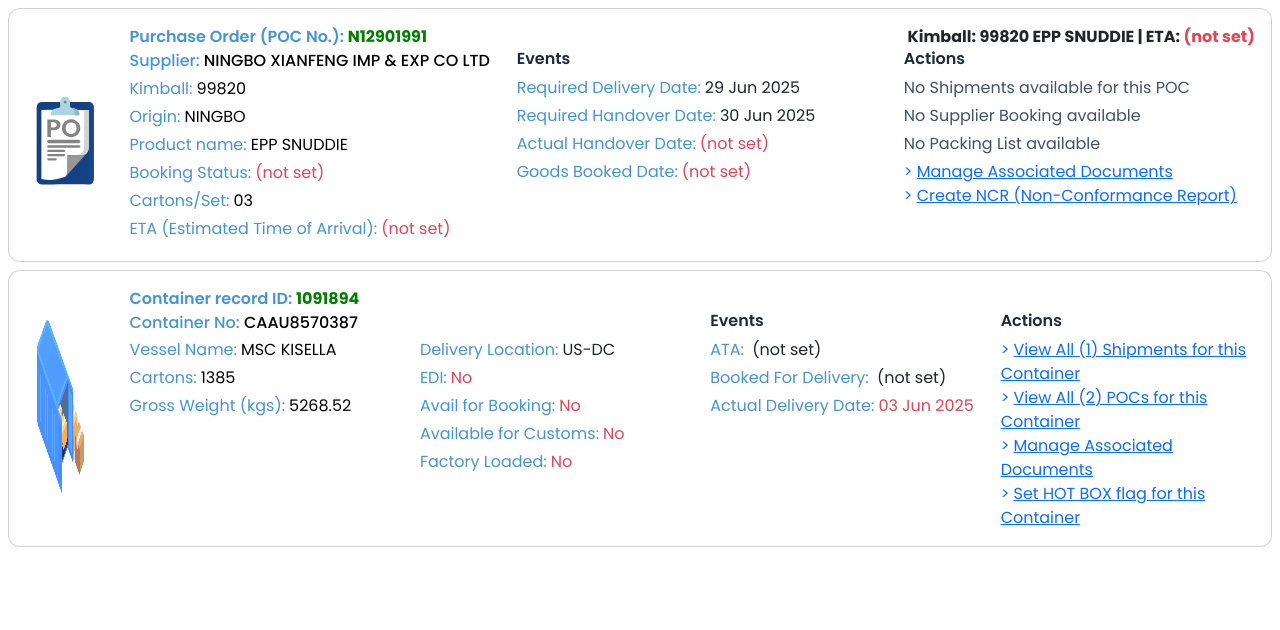
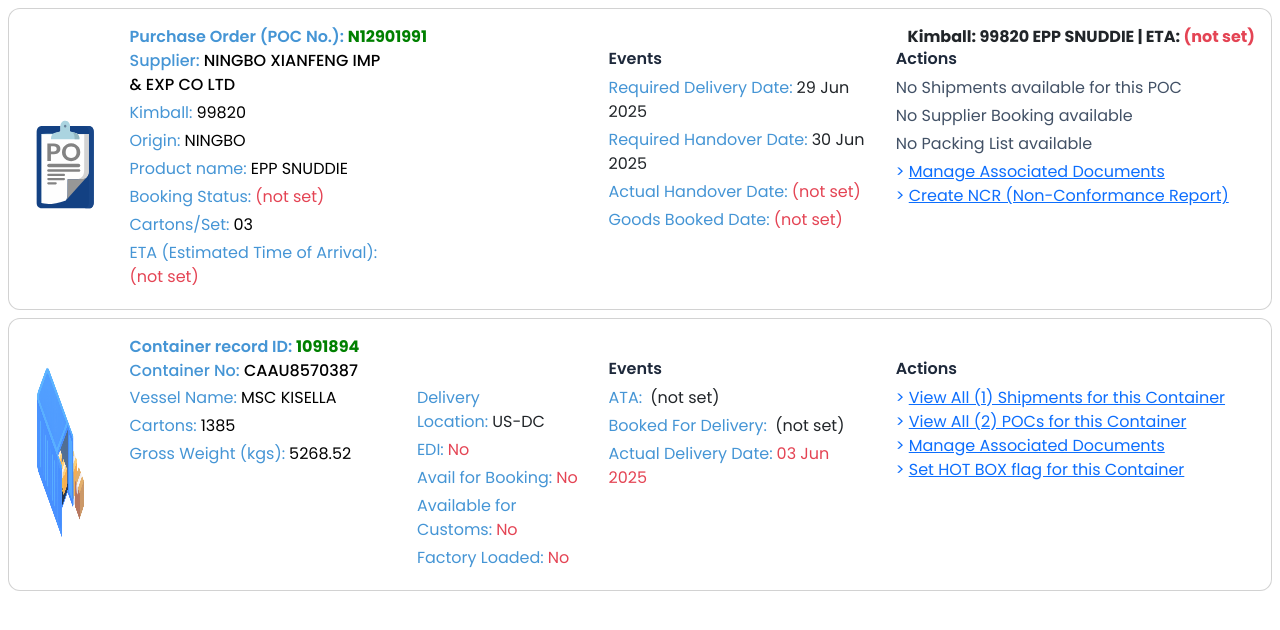
Before and after one commit to techbyshubham/Info-Panel-Web, an Angular app: page /infopanel-layout in a window 1280 px wide. Shown: the top 630 px of the page. Built offline with nearby package versions, Linux system fonts and the light colour scheme.

Commit message:
add empty box and design changes

```diff
--- a/src/app/project/infopanel-layout/infopanel-layout.html
+++ b/src/app/project/infopanel-layout/infopanel-layout.html
@@ -21,7 +21,7 @@
           </div>
           <div class="row">
             <!-- purchase -->
-            <div class="col">
+            <div class="col-md-3">
               <!-- <div class="col-md-12">
               <span class="title-label">Purchase Order (POC No.): </span> <span
                 class="title-data-green">N12901991</span><br />
@@ -51,8 +51,10 @@
               </div>
             </div>
 
+            <div class="col-md-2"></div>
+
             <!-- Events -->
-            <div class="col">
+            <div class="col-md-3">
               <!-- <div class="col-md-12">
               <h6 class="fw-semibold visibility-hidden">hidden</h6>
             </div> -->
@@ -68,9 +70,8 @@
               <div class="col-md-12 event-item"><span class="detail-item-label">Goods Booked Date:</span><span
                   class="text-muted-data">(not set)</span></div>
             </div>
-
             <!-- action -->
-            <div class="col actions-col">
+            <div class="col-md-4 actions-col">
               <!-- <div class=" bold-text"><span>Kimball: 99820 EPP SNUDDIE | ETA: </span>
               <span class="text-muted-data bold-text">(not set)</span>
             </div> -->
@@ -115,7 +116,7 @@
           </div>
           <div class="row">
             <!-- first box -->
-            <div class="col">
+            <div class="col-md-3">
               <div class="col-md-12 Row2-label">
                 <span class="">Container No:</span><span class="data"> CAAU8570387</span>
               </div>
@@ -131,7 +132,7 @@
             </div>
 
             <!-- delivery location -->
-            <div class="col">
+            <div class="col-md-2">
               <div class="col-md-12">
                 <h6 class="fw-semibold visibility-hidden">hidden</h6>
               </div>
@@ -153,7 +154,7 @@
             </div>
 
             <!-- Events -->
-            <div class="col">
+            <div class="col-md-3">
               <!-- <div class="col-md-12">
               <h6 class="fw-semibold visibility-hidden">hidden</h6>
             </div> -->
@@ -169,21 +170,24 @@
             </div>
 
             <!-- action -->
-            <div class="col actions-col">
+            <div class="col-md-4 actions-col">
               <div class="col-md-12">
                 <h6 class="fw-semibold">Actions</h6>
               </div>
               <div class="col-md-12">
-                <span class="mb-1 anchor-tag-arrow">> </span> <a class="link-item mb-1">View All (1) Shipments for this Container</a>
+                <span class="mb-1 anchor-tag-arrow">> </span> <a class="link-item mb-1">View All (1) Shipments for this
+                  Container</a>
               </div>
               <div class="col-md-12">
-                <span class="mb-1 anchor-tag-arrow">> </span> <a class="link-item mb-1">View All (2) POCs for this Container</a>
+                <span class="mb-1 anchor-tag-arrow">> </span> <a class="link-item mb-1">View All (2) POCs for this
+                  Container</a>
               </div>
               <div class="col-md-12">
                 <span class="mb-1 anchor-tag-arrow">> </span> <a class="link-item mb-1">Manage Associated Documents</a>
               </div>
               <div class="col-md-12">
-                <span class="mb-1 anchor-tag-arrow">> </span> <a class="link-item mb-1">Set HOT BOX flag for this Container</a>
+                <span class="mb-1 anchor-tag-arrow">> </span> <a class="link-item mb-1">Set HOT BOX flag for this
+                  Container</a>
               </div>
             </div>
           </div>
```
